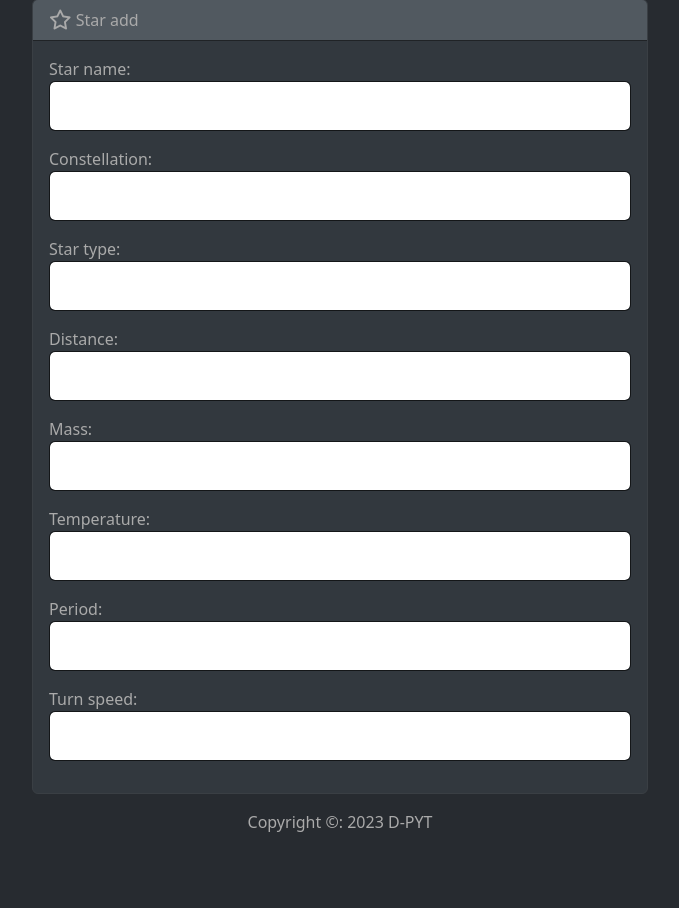
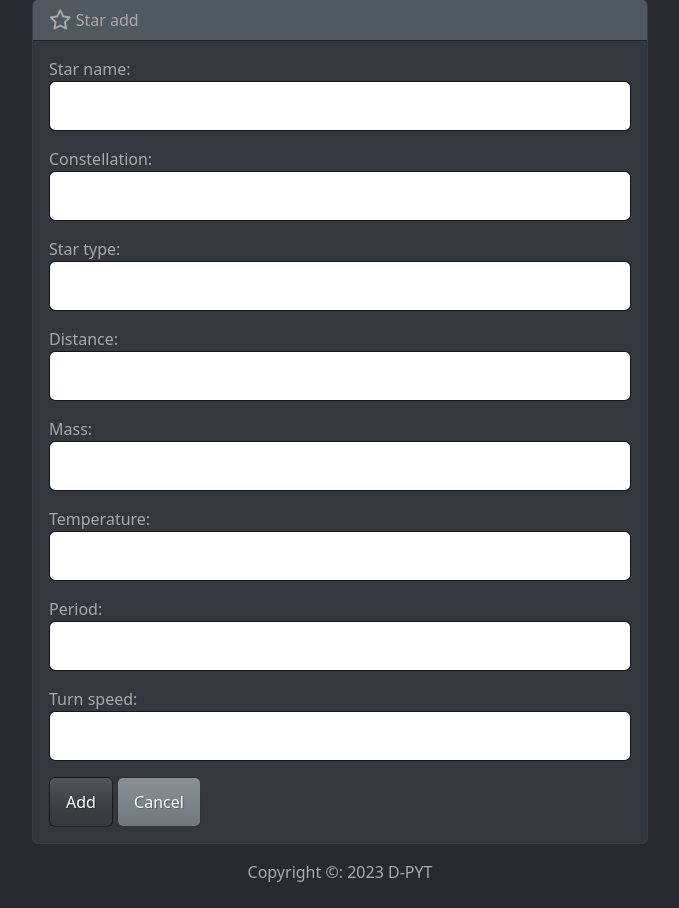
Before and after one commit to D-pyt/Python-CRUD-django, a Django app: template stars/templates/stars/add.html in a window 1280 px wide. Shown: the part 141-1049 px from the top of the page, without its empty margins (300-979 px from the left). Before the commit the page ends 973 px from the top, so only its background shows below. Run offline with Django 4.2, Linux system fonts and the light colour scheme; the template is opened without the code that fills it: values that come from a table or form of the project are taken from there, others are empty; some libraries are stand-ins or nearby versions.

Commit message:
html pages linked

```diff
--- a/stars/templates/stars/add.html
+++ b/stars/templates/stars/add.html
@@ -19,6 +19,8 @@
           <form action="{% url 'add' %}" method="POST">
             {% csrf_token %}
             {{ form.as_p}}
+            <button type="submit" class="btn btn-primary">Add</button>
+            <a href="{% url 'index' %}" class="btn btn-secondary">Cancel</a>
           </form>
         </div>
       </div>
--- a/stars/templates/stars/base.html
+++ b/stars/templates/stars/base.html
@@ -8,7 +8,7 @@
         <body class="d-flex flex-column min-vh-100">
             <nav class="navbar navbar-expand-lg bg-primary" data-bs-theme="dark">
                 <div class="container-fluid" bis_skin_checked="1">
-                  <a class="navbar-brand" href="#">
+                  <a class="navbar-brand" href="{% url 'index' %}">
                     <i class="fa-solid fa-sun fa-lg"></i> Stars Catalogue</a>
                   <button class="navbar-toggler" type="button" data-bs-toggle="collapse" data-bs-target="#navbarColor01" aria-controls="navbarColor01" aria-expanded="false" aria-label="Toggle navigation">
                     <span class="navbar-toggler-icon"></span>
@@ -16,11 +16,11 @@
                   <div class="collapse navbar-collapse" id="navbarColor01" bis_skin_checked="1">
                     <ul class="navbar-nav me-auto">
                       <li class="nav-item">
-                        <a class="nav-link" href="#">
+                        <a class="nav-link" href="{% url 'index' %}">
                           <i class="fa-solid fa-list-ul"></i> All stars</a>
                       </li>
                       <li class="nav-item">
-                        <a class="nav-link" href="#">
+                        <a class="nav-link" href="{% url 'add' %}">
                           <i class="fa-regular fa-square-plus"></i> Add star</a>
                       </li>
                     </ul>
```
Lines whose indentation alone changed are shown as unchanged.
